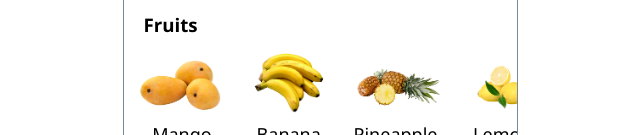
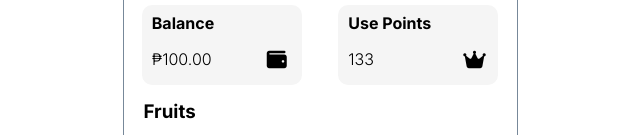
Before and after one commit to Kristoff-Villanueva/fruitdelApp, a website with bundled scripts: page index.html in a window 1280 px wide. Shown: the part 319-454 px from the top of the page, without its empty margins (320-960 px from the left). Built offline with nearby package versions, Linux system fonts and the light colour scheme; files whose address does not match are found by name.

Commit message:
added wallet and points

```diff
--- a/fruitsData.js
+++ b/fruitsData.js
@@ -1,4 +1,13 @@
 const fruits = [
+	{ fruit: "Mango", price: 120, image: "./images/fruits/mango.png", reviews: '⭐⭐⭐⭐' },
+	{ fruit: "Banana", price: 79, image: "./images/fruits/banana.png", reviews: '⭐⭐⭐⭐⭐' },
+	{ fruit: "Pineapple", price: 60, image: "./images/fruits/pineapple.png", reviews: '⭐⭐⭐' },
+	{ fruit: "Lemon", price: 90, image: "./images/fruits/lemon.png", reviews: '⭐⭐⭐⭐⭐' },
+	{ fruit: "Apple", price: 50, image: "./images/fruits/apple.png", reviews: '⭐⭐⭐' },
+	{ fruit: "Orange", price: 45, image: "./images/fruits/orange.png", reviews: '⭐⭐⭐⭐' },
+];
+
+const vegetables = [
 	{ fruit: "Mango", price: 120, image: "./images/fruits/mango.png", reviews: '⭐⭐⭐⭐' },
 	{ fruit: "Banana", price: 79, image: "./images/fruits/banana.png", reviews: '⭐⭐⭐⭐⭐' },
 	{ fruit: "Pineapple", price: 60, image: "./images/fruits/pineapple.png", reviews: '⭐⭐⭐' },
--- a/index.html
+++ b/index.html
@@ -4,6 +4,10 @@
 		<meta charset="UTF-8" />
 		<meta http-equiv="X-UA-Compatible" content="IE=edge" />
 		<meta name="viewport" content="width=device-width, initial-scale=1.0" />
+		<link rel="stylesheet" href="https://cdnjs.cloudflare.com/ajax/libs/font-awesome/6.2.0/css/all.min.css" integrity="sha512-xh6O/CkQoPOWDdYTDqeRdPCVd1SpvCA9XXcUnZS2FmJNp1coAFzvtCN9BmamE+4aHK8yyUHUSCcJHgXloTyT2A==" crossorigin="anonymous" referrerpolicy="no-referrer" />
+		<link rel="preconnect" href="https://fonts.googleapis.com">
+		<link rel="preconnect" href="https://fonts.gstatic.com" crossorigin>
+		<link href="https://fonts.googleapis.com/css2?family=Inter:wght@100;300;500;700&display=swap" rel="stylesheet">
 		<link
 			rel="stylesheet"
 			href="https://cdnjs.cloudflare.com/ajax/libs/font-awesome/6.2.0/css/all.min.css"
@@ -38,7 +42,18 @@
 					/>
 				</section>
 				<div class="categories-div" id="categories-div">
-
+				</div>
+				<div class="walletAndPoints-Div">
+					<div class="wallet-div">
+						<p class="walletPoint-text">Balance</p>
+						<p class="walletPoint-count">₱100.00</p>
+						<i class="fa-solid fa-wallet walletPoint-icon"></i>
+					</div>
+					<div class="points-div">
+						<p class="walletPoint-text">Use Points</p>
+						<p class="walletPoint-count">133</p>
+						<i class="fa-solid fa-crown walletPoint-icon"></i>
+					</div>
 				</div>
 				<div class="product-div">
 					<h3 class="category-title">Fruits</h3>
--- a/styles.css
+++ b/styles.css
@@ -13,7 +13,8 @@ body {
 	justify-content: center;
 	align-items: center;
 	height: 100vh;
-	font-family: "Segoe UI", Tahoma, Geneva, Verdana, sans-serif;
+	font-family: 'Inter', sans-serif;
+	font-weight: 300;
 }
 
 .container {
@@ -155,3 +156,34 @@ main {
 .category-text {
 	margin: 5px;
 }
+
+.walletAndPoints-Div {
+	display: flex;
+	justify-content: space-around;
+	width: 100%;
+	height: 80px;
+	margin-top: 10px;
+}
+
+.wallet-div, .points-div {
+	display: flex;
+	flex-direction: column;
+	width: 150px;
+	background-color: #f5f5f5;
+	border-radius: 10px;
+	height: 80px;
+	padding-left: 10px;
+	position: relative;
+}
+
+.walletPoint-text{
+	font-weight: bold;
+	margin: 8px 0px 0px 0px;
+}
+
+.walletPoint-icon {
+	position: absolute;
+	top: 45px;
+	left: 125px;
+	font-size: 20px;
+}
```
Also changed, not shown: images/Vegetables/green beans.png (added), images/Vegetables/lettuce.png (added), images/Vegetables/mongo.png (added), images/Vegetables/pechay.png (added), images/Vegetables/potato.png (added), images/Vegetables/tomato.png (added).
